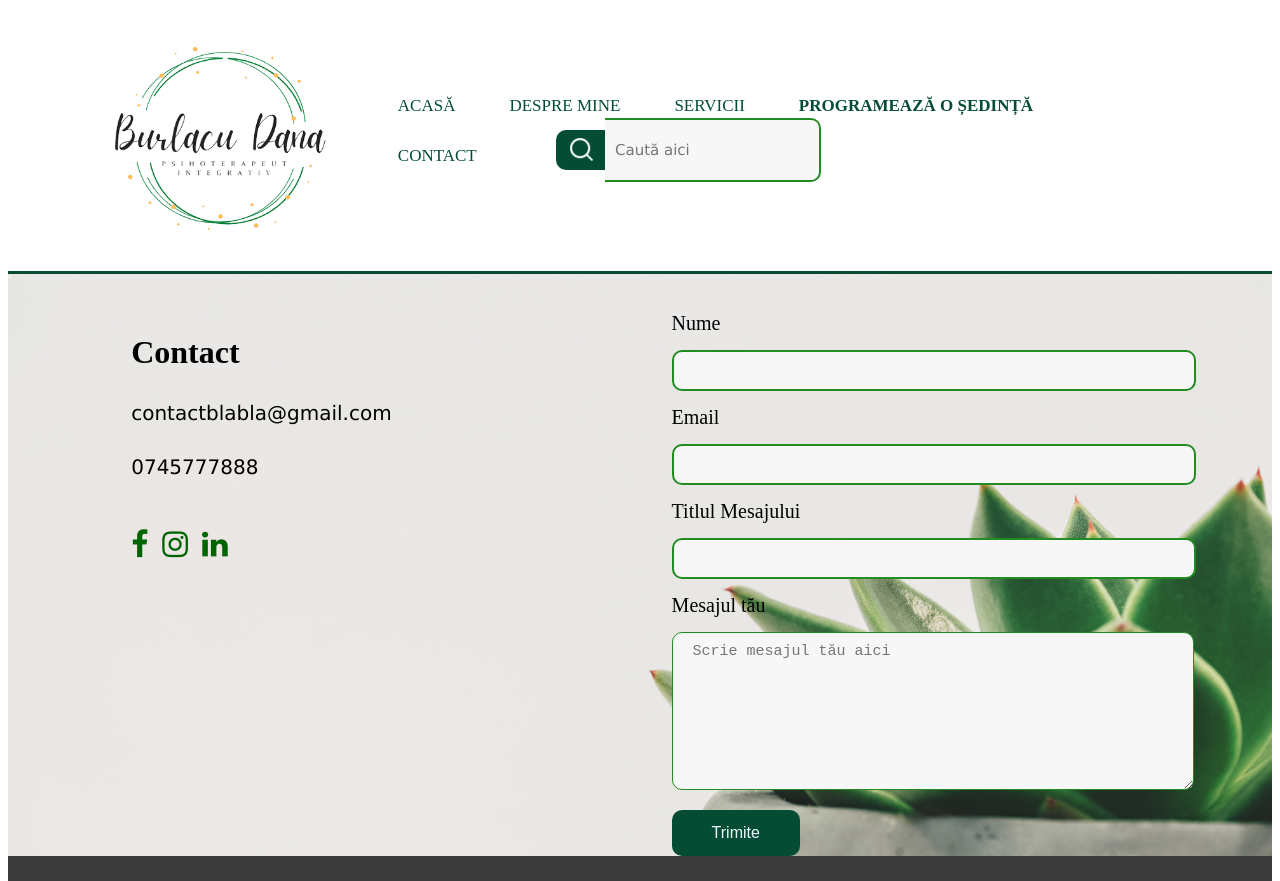
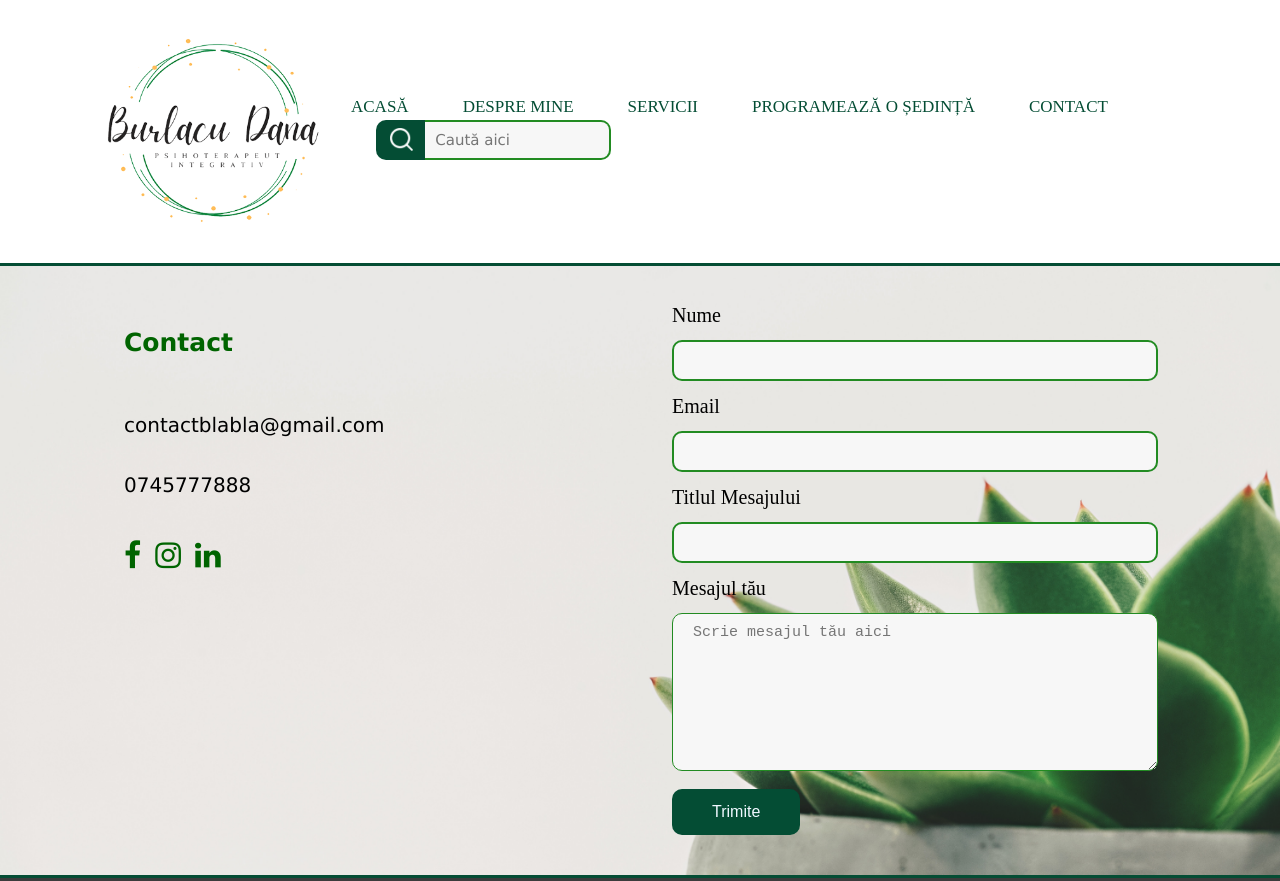
Before and after one commit to Yunrai/Website-Psychotherapy, a plain HTML site: page contact.html in a window 1280 px wide. Shown: the top 881 px of the page. Drawn offline with Linux system fonts and the light colour scheme.

Commit message:
Fixed the Contact Page

```diff
--- a/contact.html
+++ b/contact.html
@@ -1,32 +1,39 @@
 <!DOCTYPE html>
 <html>
 <head>
+<link rel="stylesheet" type="text/css" href="reset.css"/>
+<link rel="stylesheet" type="text/css" href="small-default.css"/>
+<link rel="stylesheet" type="text/css" href="medium.css"/>
 <link rel="stylesheet" type="text/css" href="style.css"/>
 <link rel="stylesheet" href="https://cdnjs.cloudflare.com/ajax/libs/font-awesome/4.7.0/css/font-awesome.min.css">
+
 <title>Psihoterapeut Burlacu Dana-Georgiana</title>
 </head>
     <body>
+    <div class="main-grid">
         <div class="navigation">
                 <div class="menu">
                     <img class="logo" src="logotrans3.png">
-                <ul>
-                    <li><a href="index.html">Acasă</a></li>
+                    <ul class="clearfix">
+                        <li class="active"><a href="index.html">Acasă</a></li>
                         <li><a href="about.html">Despre Mine</a></li>
                         <li><a href="servicii.html">Servicii</a></li>
                         <li><a href="programare.html"><b>Programează o Ședință</b></a></li>
                         <li><a href="contact.html">Contact</a></li>
                         <li><div class="search">
+
                             <form action="" class="searchbar">
+
                                 <button type="submit"><img src="search.png"></button>
                                 <input type="text" placeholder="Caută aici" name="q">
                             </form>
-                    </li></div>
+                        </li>
+                    </div>
                     </ul>
                     <div class="bar">
                         .
                     </div>
                 </div>
-
 
 
 <div class="bottom">
@@ -59,6 +66,11 @@
     </div>
     </div>
 </div>
+
+<div class="bar">
+    .
+</div>
+
 <div class="footer">
     <div class="socials2">
         <a href="https://facebook.com" class="fa fa-facebook"></a>
--- a/style.css
+++ b/style.css
@@ -1,8 +1,4 @@
-body {
 
-
-
-}
 .main-grid{
     display: grid;
     grid-template-rows: auto 1fr auto;
@@ -131,7 +127,6 @@ body {
 }
 
 
-
 .logo
 {
     width: 230px;
@@ -167,7 +162,7 @@ body {
 .menu ul li a:after{  /*creates a pseudo-element that is the last child of the selected element. */
     content:"";
     position:absolute;
-    background-color: yellowgreen;
+    background-color:forestgreen;
     height: 3px;
     width: 0;
     left:0;
@@ -196,27 +191,7 @@ body {
 
 
 }
-.contact
-{
-    height: auto;
-    margin: auto;
-    padding-left: 5%;
-    padding-top: 3%;
-    display: grid;
-    grid-template-columns: 1fr 1fr;
 
-
-}
-.contact-left
-{
-    margin-left: 60px;
-    flex-basis: 35%;
-}
-.contact p {
-    font-size: 20px;
-    margin-top: 30px;
-    font-family: Verdana, Geneva, Tahoma, sans-serif;
- }
 
 .socials
 {
@@ -241,10 +216,46 @@ body {
  color: green;
  transform: translateY(-5px);
 }
+
+
+.contact
+{
+    height: auto;
+    margin: auto;
+    padding-left: 5%;
+    padding-top: 3%;
+    display: grid;
+    grid-template-columns: 1fr 1fr;
+
+
+}
+.contact-left
+{
+    margin-left: 60px;
+    flex-basis: 35%;
+}
+.contact-left h1{
+    font-weight: 600;
+    font-size: 25px;
+    font-family: Verdana, Geneva, Tahoma, sans-serif;
+    color:  darkgreen;
+    padding: 1em 0;
+
+}
+.contact-left p {
+    font-size: 20px;
+    margin-top: 30px;
+    padding:5px 0;
+    font-family: Verdana, Geneva, Tahoma, sans-serif;
+    margin-bottom: 10px;
+ }
+
+
 .contact-right form
 {
   width: 80%;
   font-size: 20px;
+  margin-bottom: 2em;
 }
 .contact form input, form textarea
 {
@@ -272,9 +283,11 @@ body {
 }
 .contact form button:hover
 {
-    background-color: rgb(215, 224, 215);
+    background-color: forestgreen;
 
 }
+
+
 .calendar{
 
     justify-content: right;
@@ -353,7 +366,7 @@ body {
 }
 .search form button:hover
 {
-    background-color:yellowgreen;
+    background-color:forestgreen;
     border:0;
 
 }
```
Also changed, not shown: index.html (+4 -0 lines). Lines whose indentation alone changed are shown as unchanged.
